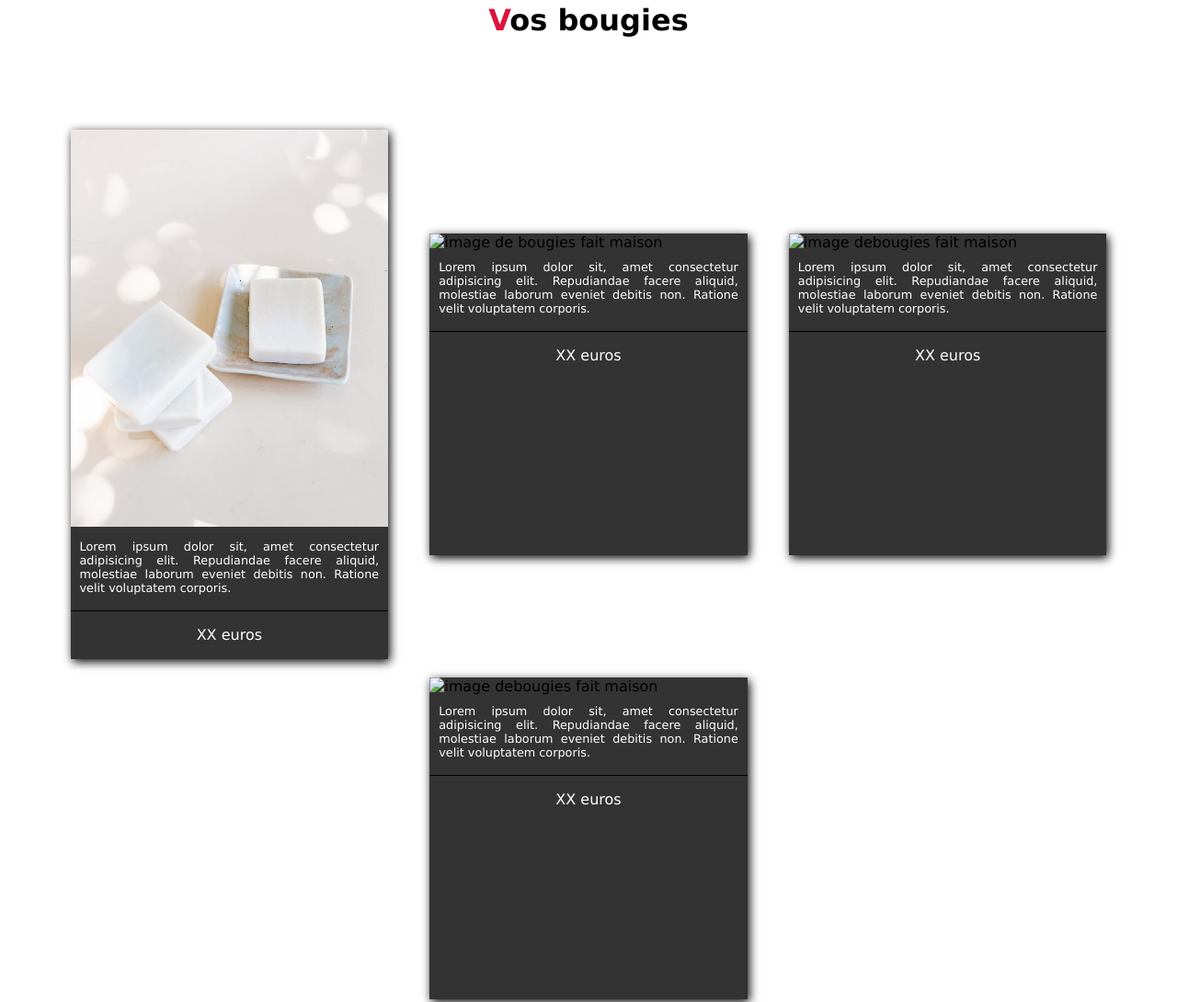
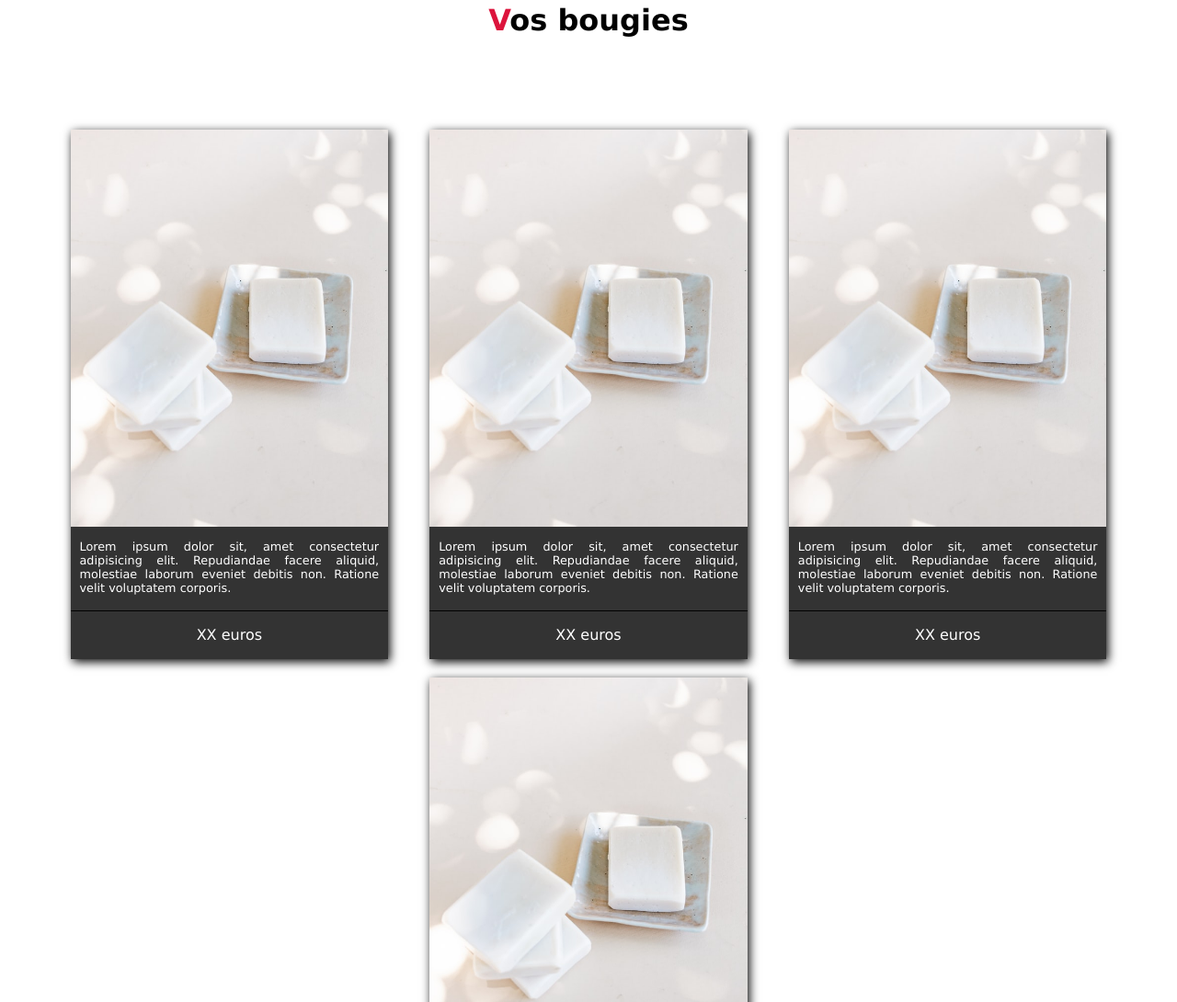
Before and after one commit to Yves62/Shop, a plain HTML site: page index.html in a window 1280 px wide. Shown: the part 2594-3684 px from the top of the page at 92% size. Drawn offline with Linux system fonts and the light colour scheme; the site is published under a folder, as on GitHub Pages, so addresses that start at the root find nothing.

Commit message:
Add files via upload

```diff
--- a/index.html
+++ b/index.html
@@ -62,7 +62,7 @@
 
             <div class="savons-card">
                 <div class="savons-card-img">
-                    <img src="/ressources/header/savon.jpg" alt="image de savon fait maison">
+                    <img src="ressources/header/savon.jpg" alt="image de savon fait maison">
                 </div>
                 <div class="savons-card-desc">
                     <p>Lorem ipsum dolor sit, amet consectetur adipisicing elit. Repudiandae facere aliquid, molestiae laborum eveniet debitis non. Ratione velit voluptatem corporis.</p>
@@ -136,7 +136,7 @@
 
             <div class="bougies-card">
                 <div class="bougies-card-img">
-                    <img src="/ressources/header/savon.jpg" alt="image de bougies fait maison">
+                    <img src="ressources/header/savon.jpg" alt="image de bougies fait maison">
                 </div>
                 <div class="bougies-card-desc">
                     <p>Lorem ipsum dolor sit, amet consectetur adipisicing elit. Repudiandae facere aliquid, molestiae laborum eveniet debitis non. Ratione velit voluptatem corporis.</p>
@@ -148,7 +148,7 @@
 
             <div class="bougies-card">
                 <div class="bougies-card-img">
-                    <img src="/ressources/header/savon.jpg" alt="image debougies fait maison">
+                    <img src="ressources/header/savon.jpg" alt="image debougies fait maison">
                 </div>
                 <div class="bougies-card-desc">
                     <p>Lorem ipsum dolor sit, amet consectetur adipisicing elit. Repudiandae facere aliquid, molestiae laborum eveniet debitis non. Ratione velit voluptatem corporis.</p>
@@ -160,7 +160,7 @@
 
             <div class="bougies-card">
                 <div class="bougies-card-img">
-                    <img src="/ressources/header/savon.jpg" alt="image debougies fait maison">
+                    <img src="ressources/header/savon.jpg" alt="image debougies fait maison">
                 </div>
                 <div class="bougies-card-desc">
                     <p>Lorem ipsum dolor sit, amet consectetur adipisicing elit. Repudiandae facere aliquid, molestiae laborum eveniet debitis non. Ratione velit voluptatem corporis.</p>
@@ -197,7 +197,7 @@
 
             <div class="fondant-card">
                 <div class="fondant-card-img">
-                    <img src="/ressources/header/savon.jpg" alt="image de fondant fait maison">
+                    <img src="ressources/header/savon.jpg" alt="image de fondant fait maison">
                 </div>
                 <div class="fondant-card-desc">
                     <p>Lorem ipsum dolor sit, amet consectetur adipisicing elit. Repudiandae facere aliquid, molestiae laborum eveniet debitis non. Ratione velit voluptatem corporis.</p>
@@ -209,7 +209,7 @@
 
             <div class="fondant-card">
                 <div class="fondant-card-img">
-                    <img src="/ressources/header/savon.jpg" alt="image defondant fait maison">
+                    <img src="ressources/header/savon.jpg" alt="image defondant fait maison">
                 </div>
                 <div class="fondant-card-desc">
                     <p>Lorem ipsum dolor sit, amet consectetur adipisicing elit. Repudiandae facere aliquid, molestiae laborum eveniet debitis non. Ratione velit voluptatem corporis.</p>
@@ -221,7 +221,7 @@
 
             <div class="fondant-card">
                 <div class="fondant-card-img">
-                    <img src="/ressources/header/savon.jpg" alt="image defondant fait maison">
+                    <img src="ressources/header/savon.jpg" alt="image defondant fait maison">
                 </div>
                 <div class="fondant-card-desc">
                     <p>Lorem ipsum dolor sit, amet consectetur adipisicing elit. Repudiandae facere aliquid, molestiae laborum eveniet debitis non. Ratione velit voluptatem corporis.</p>
@@ -258,7 +258,7 @@
 
             <div class="soin-card">
                 <div class="soin-card-img">
-                    <img src="/ressources/header/savon.jpg" alt="image de soin fait maison">
+                    <img src="ressources/header/savon.jpg" alt="image de soin fait maison">
                 </div>
                 <div class="soin-card-desc">
                     <p>Lorem ipsum dolor sit, amet consectetur adipisicing elit. Repudiandae facere aliquid, molestiae laborum eveniet debitis non. Ratione velit voluptatem corporis.</p>
@@ -270,7 +270,7 @@
 
             <div class="soin-card">
                 <div class="soin-card-img">
-                    <img src="/ressources/header/savon.jpg" alt="image desoin fait maison">
+                    <img src="ressources/header/savon.jpg" alt="image desoin fait maison">
                 </div>
                 <div class="soin-card-desc">
                     <p>Lorem ipsum dolor sit, amet consectetur adipisicing elit. Repudiandae facere aliquid, molestiae laborum eveniet debitis non. Ratione velit voluptatem corporis.</p>
@@ -282,7 +282,7 @@
 
             <div class="soin-card">
                 <div class="soin-card-img">
-                    <img src="/ressources/header/savon.jpg" alt="image desoin fait maison">
+                    <img src="ressources/header/savon.jpg" alt="image desoin fait maison">
                 </div>
                 <div class="soin-card-desc">
                     <p>Lorem ipsum dolor sit, amet consectetur adipisicing elit. Repudiandae facere aliquid, molestiae laborum eveniet debitis non. Ratione velit voluptatem corporis.</p>
```
